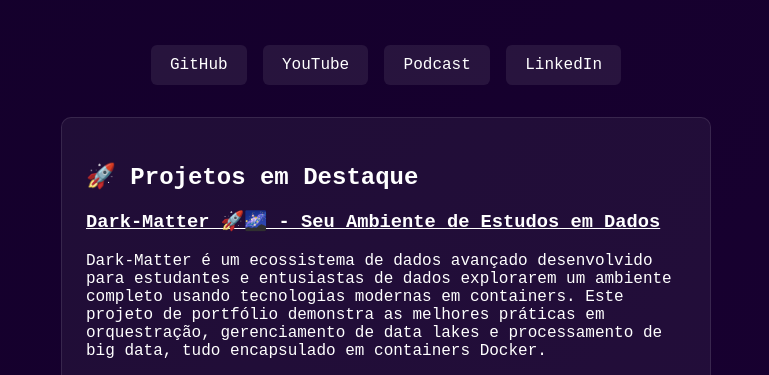
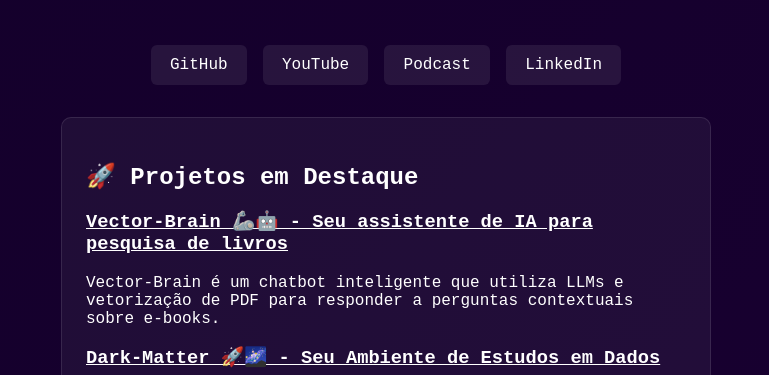
Before and after one commit to edsonlourenco/edsonlourenco.github.io, a plain HTML site: page index_ptbr.html in a window 1280 px wide. Shown: the part 400-775 px from the top of the page, without its empty margins (254-1023 px from the left). Drawn offline with Linux system fonts and the light colour scheme.

Commit message:
feat: add featured projects section with Vector-Brain and Dark-Matter descriptions

```diff
--- a/index_ptbr.html
+++ b/index_ptbr.html
@@ -26,6 +26,12 @@
 
   <section class="project">
     <h2>🚀 Projetos em Destaque</h2>
+    <div>
+      <h3><a href="https://github.com/edsonlourenco/Vector-Brain/blob/main/README_ptbr.md">Vector-Brain 🦾🤖 - Seu assistente de IA para pesquisa de livros</a></h3>
+      <p>
+        Vector-Brain é um chatbot inteligente que utiliza LLMs e vetorização de PDF para responder a perguntas contextuais sobre e-books.
+      </p>
+    </div>
      <div>
       <h3><a href="https://github.com/edsonlourenco/Dark-Matter/blob/main/README-ptbr.md">Dark-Matter 🚀🌌 - Seu Ambiente de Estudos em Dados</a></h3>
       <p>
```
Also changed, not shown: index.html (+6 -0 lines), 1 other file.
